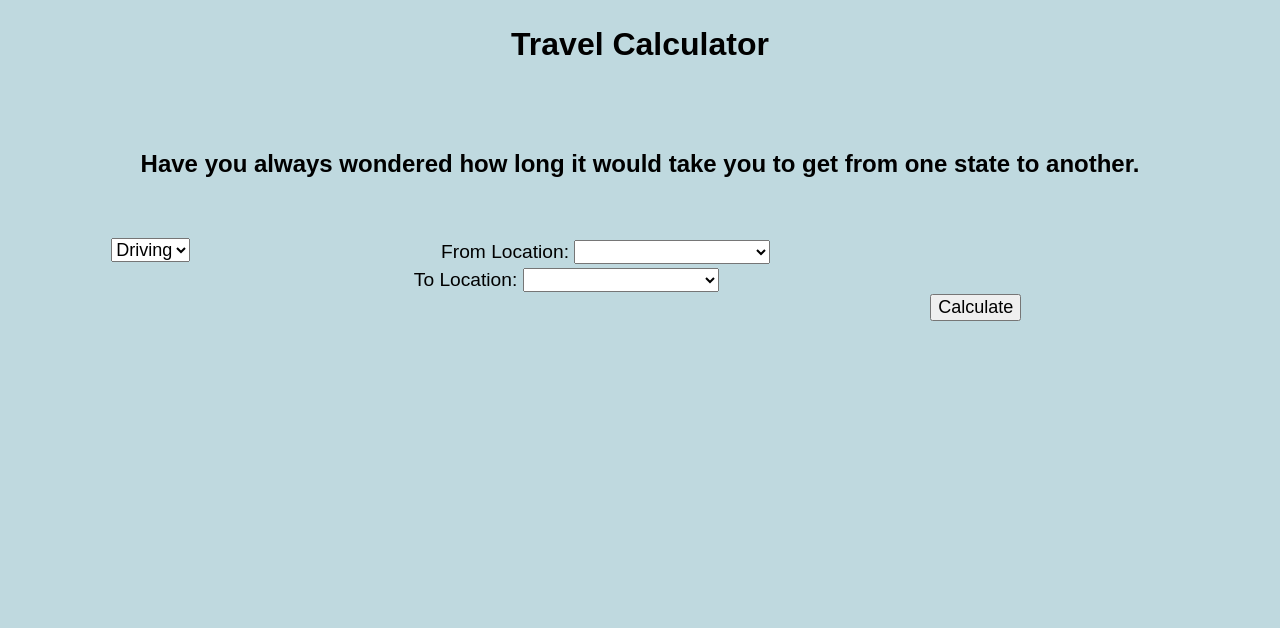
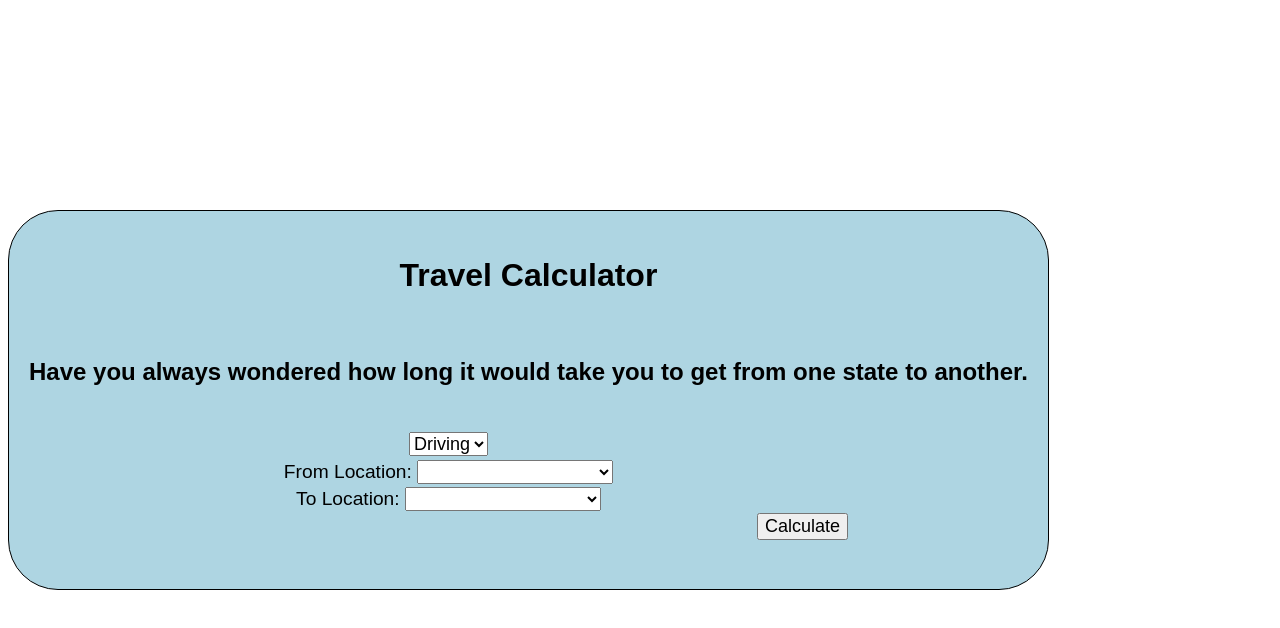
Before and after one commit to xcbhx/Travel-Calculator, a plain HTML site: page index.html in a window 1280 px wide. Drawn offline with Linux system fonts and the light colour scheme.

Commit message:
edited css

```diff
--- a/styles.css
+++ b/styles.css
@@ -1,39 +1,39 @@
 html, body {
     font-family: Arial, Helvetica, sans-serif;
     height: 100%;
-    box-sizing: border-box;
     line-height: 1.45;
-    background-color: rgb(191, 217, 223);
+    display: flex;
+    /* justify-content: center; */
+    align-items: center;
 }
 
-h1, h2 {
+main {
     display: flex;
-    justify-content: center;
+    flex-direction: column;
+    justify-content: space-around;
+    align-items: center;
+    gap: 15px;
+    padding: 20px;
+    border: 1px solid black;
+    border-radius: 50px;
+    background-color: rgba(30, 139, 173, 0.355);
 }
 
-h2 {
-    padding: 1rem;
-}
-
-#container {
-    margin: 5%;
-}
 
 form {
     font-size: larger;
-    margin: 20px;
     padding: 20px;
     text-align: center;
     width: 80%;
 }
 
-#transportation {
-    float: left;
-}
-
 #calculate {
     font-size: large;
     float: right;
+}
+
+#calculate:hover {
+    background-color: rgba(87, 157, 179, 0.72);
 }
 
 select, p {
```
